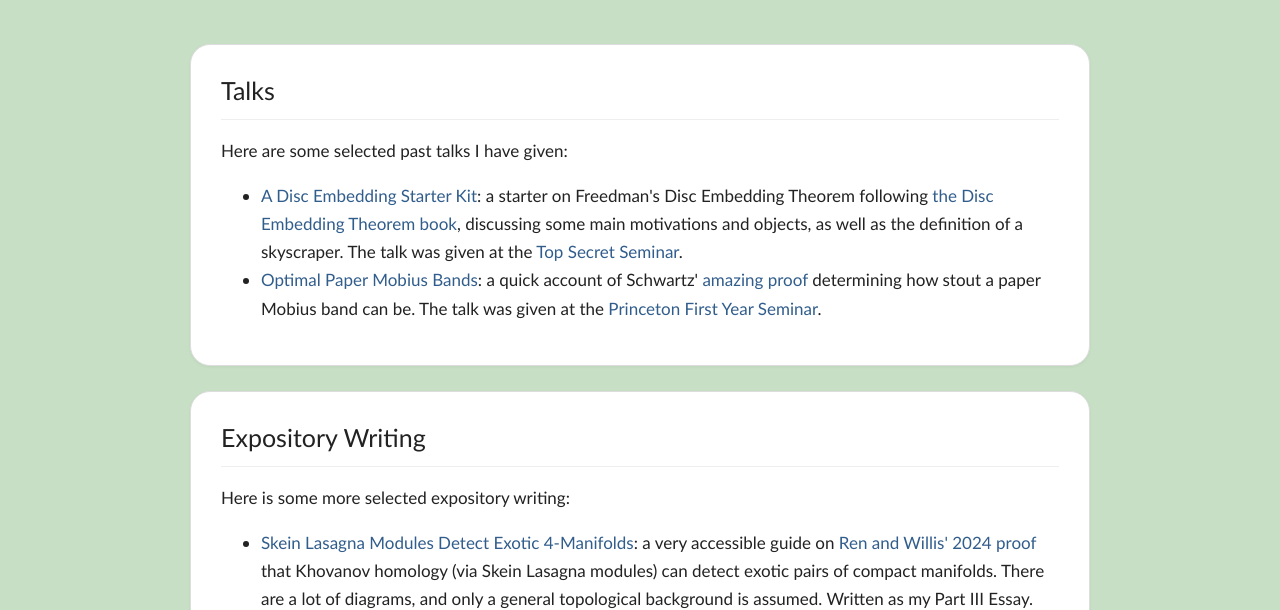
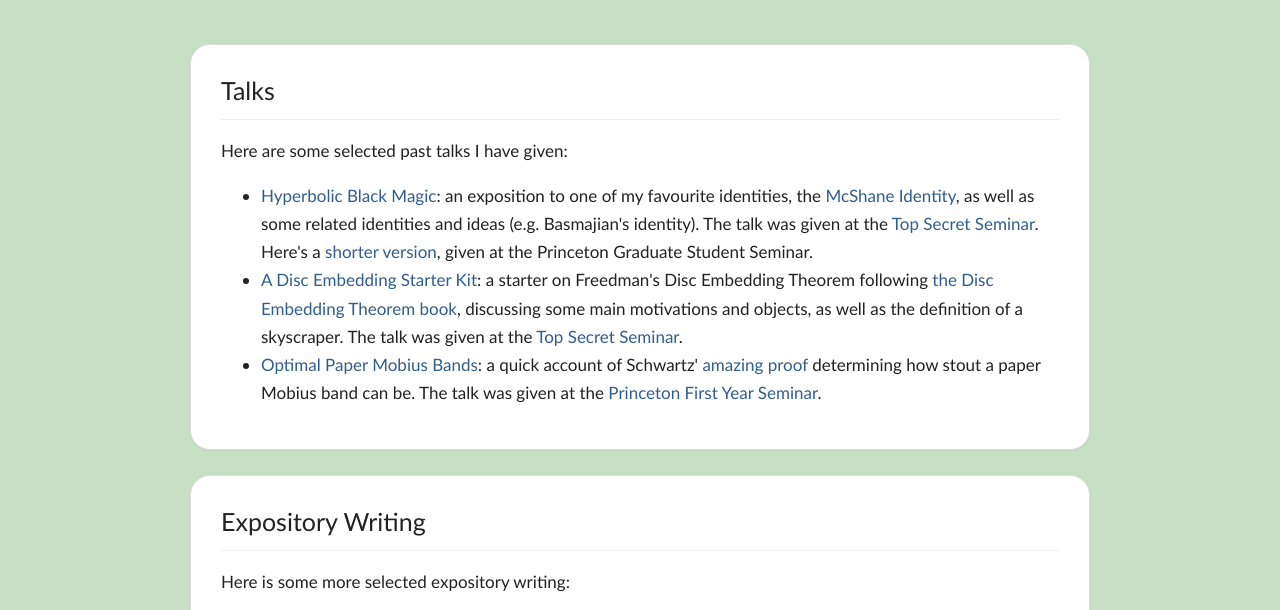
Before and after one commit to ericshenmath/ericshenmath.github.io, a plain HTML site: page docs/talks.html in a window 1280 px wide. Shown: the part 184-794 px from the top of the page. Drawn offline with Linux system fonts and the light colour scheme.

Commit message:
Update talks.html

```diff
--- a/docs/talks.html
+++ b/docs/talks.html
@@ -53,6 +53,7 @@
       <p>
         Here are some selected past talks I have given:
         <ul>
+        <li> <a href=files/mcShaneTalkTopSecret>Hyperbolic Black Magic</a>: an exposition to one of my favourite identities, the <a href=https://en.wikipedia.org/wiki/McShane%27s_identity>McShane Identity</a>, as well as some related identities and ideas (e.g. Basmajian's identity). The talk was given at the <a href=https://web.math.princeton.edu/~gn4470/fall2026/topology_party.html>Top Secret Seminar</a>. Here's a <a href=files/mcShaneTalkGSS>shorter version</a>, given at the Princeton Graduate Student Seminar.</li>
         <li> <a href=files/discEmbeddingTalk.pdf>A Disc Embedding Starter Kit</a>: a starter on Freedman's Disc Embedding Theorem following <a href=https://global.oup.com/academic/product/the-disc-embedding-theorem-9780198841319>the Disc Embedding Theorem book</a>, discussing some main motivations and objects, as well as the definition of a skyscraper. The talk was given at the <a href=https://web.math.princeton.edu/~gn4470/fall2026/topology_party.html>Top Secret Seminar</a>.</li>
         <li> <a href=files/OptimalPaperMobiusBands.pdf>Optimal Paper Mobius Bands</a>: a quick account of Schwartz' <a href=https://arxiv.org/abs/2308.12641>amazing proof</a> determining how stout a paper Mobius band can be. The talk was given at the <a href=docs/fyseminar.html>Princeton First Year Seminar</a>. </li>
       </ul>
```
